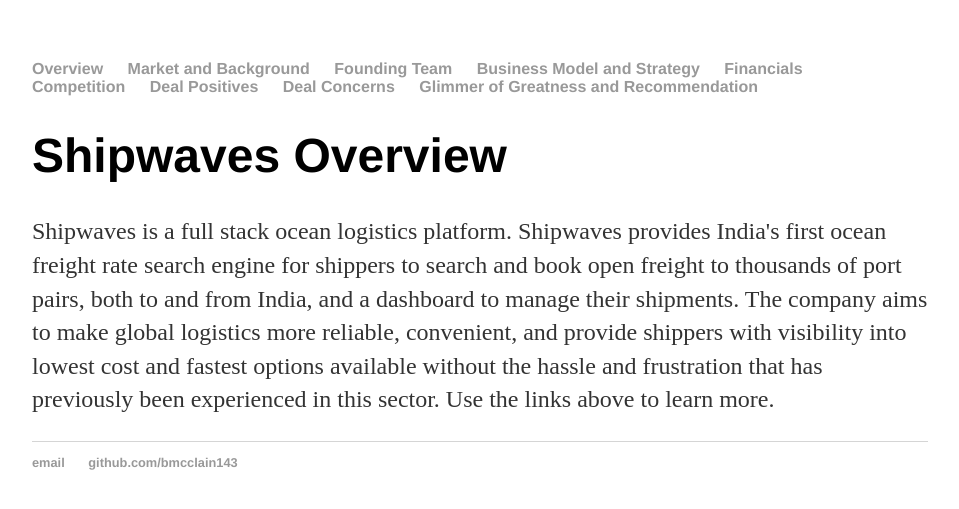
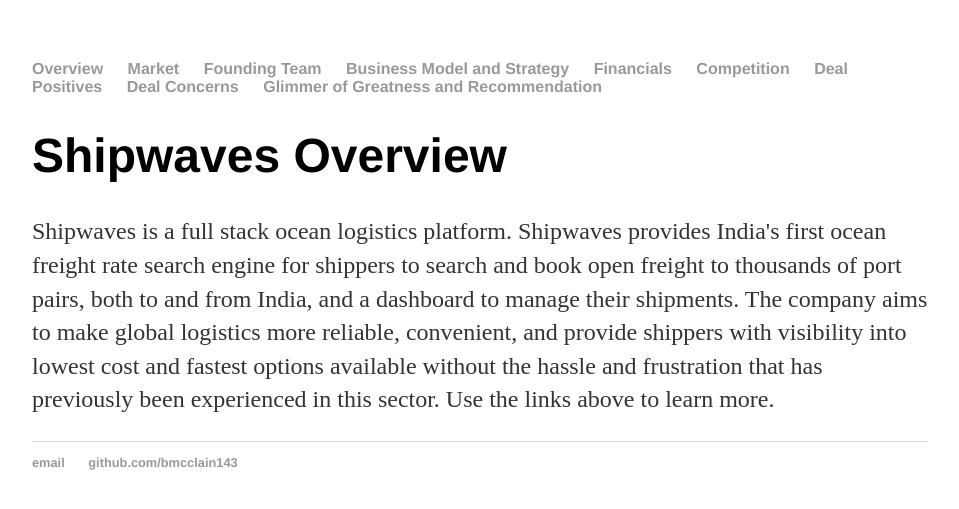
Before and after one commit to bmcclain143/bmcclain143.github.io, a Jekyll site: the page built from index.html, in a window 1280 px wide. Shown: the top 509 px of the page, without its empty margins (160-1119 px from the left). Built offline with Jekyll 4.4.1, drawn with Linux system fonts in a browser that asks for light colours.

Commit message:
Update default.html

```diff
--- a/_layouts/default.html
+++ b/_layouts/default.html
@@ -9,7 +9,7 @@
 			<nav>
 	    		<ul>
 	        		<li><a href="/">Overview</a></li>
-		        	<li><a href="/marketandbackground">Market and Background</a></li>
+		        	<li><a href="/market">Market</a></li>
 	        		<li><a href="/founding team">Founding Team</a></li>
 	        		<li><a href="/business model and strategy">Business Model and Strategy</a></li>
 				<li><a href="/financials">Financials</a></li>
```
